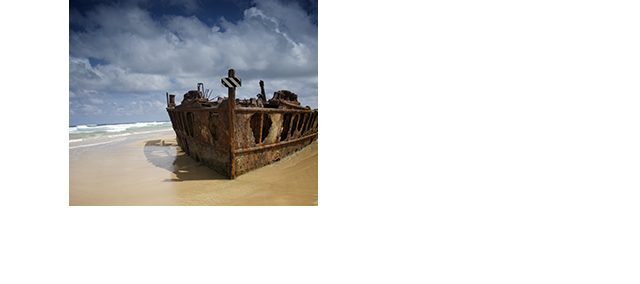
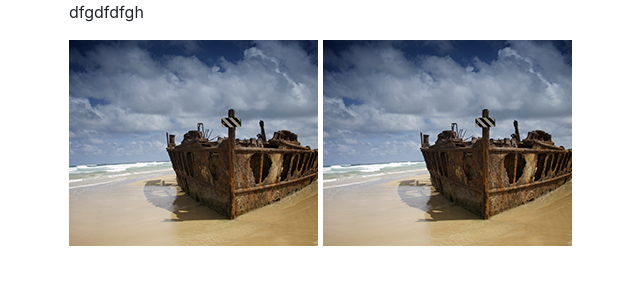
Before and after one commit to Md-Saad/project1, a plain HTML site: page index.html in a window 1280 px wide. Shown: the whole page, without its empty margins (16-656 px from the left). Drawn offline with nearby package versions, Linux system fonts and the light colour scheme.

Commit message:
testing keygen

```diff
--- a/index.html
+++ b/index.html
@@ -29,6 +29,9 @@
   <!-- Add your site or application content here -->
   <header class="top_header">
     <div class="container">
+      <p>dfgdfdfgh</p>
+
+      <img src="img/australia.png" class="img-responsive">
       <img src="img/australia.png" class="img-responsive">
     </div>
   </header>
```
